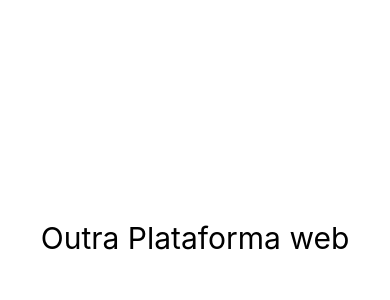
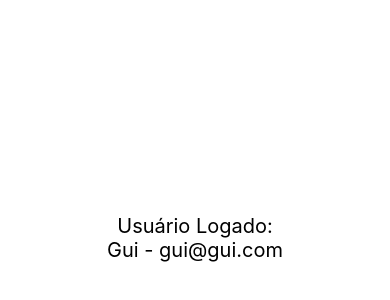
Before and after one commit to T-Terra/appTest, a React Native app: screen / in a window 390 px wide. Shown: the part 184-484 px from the top of the page. Built offline with nearby package versions, Linux system fonts and the light colour scheme.

Commit message:
feat: list of render conditional

```diff
--- a/src/App.tsx
+++ b/src/App.tsx
@@ -12,11 +12,30 @@ import Contador from "./components/Contador"
 import Pai from "./components/indireta/Pai"
 import ContadorV2 from "./components/contador/ContadorV2"
 import Plataforma from "./components/OSSystem"
+import ParImpar from "./components/ParImpar"
+import Familia from "./components/relacao/Familia";
+import Membros from "./components/relacao/Membros";
+import UsuarioLogado from "./components/UsuarioLogado";
 
 export default () => (
     <SafeAreaView style={Style.App}>
+        <UsuarioLogado usuario={{nome: "Gui", email: "gui@gui.com"}}/>
+        <UsuarioLogado usuario={{nome: "Maria"}}/>
+        <UsuarioLogado usuario={{email: "maria@gmail.com"}}/>
+        <UsuarioLogado usuario={null}/>
+        {/*
+        <Familia>
+            <Membros nome="Ana" sobrenome="Silva"/>
+            <Membros nome="Julia" sobrenome="Silva"/>
+        </Familia>
+        <Familia>
+            <Membros nome="Marcos" sobrenome="Arruda"/>
+            <Membros nome="Rafaela" sobrenome="Arruda"/>
+            <Membros nome="Henrique" sobrenome="Arruda"/>
+            <Membros nome="Gabriel" sobrenome="Arruda"/>
+        </Familia>
+        <ParImpar num={11}/>
         <Plataforma/>
-        {/*
         <ContadorV2/>
         <Pai/>
         <Pai/>
--- /dev/null
+++ b/src/components/If.tsx
@@ -0,0 +1,7 @@
+export default props => {
+    if(props.teste) {
+        return props.children
+    } else {
+        return false
+    }
+}
--- /dev/null
+++ b/src/components/ParImpar.tsx
@@ -0,0 +1,16 @@
+import React from 'react'
+import { Text, View } from 'react-native'
+import StyleFont from './Estilo'
+
+export default ({num = 0}) => {
+    return (
+        <View>
+            <Text style={StyleFont.MiddleFont}>O resultado é: </Text>
+            {
+                num % 2 === 0
+                ? <Text style={StyleFont.MiddleFont}>Par</Text>
+                : <Text style={StyleFont.MiddleFont}>Ímpar</Text>
+            }
+        </View>
+    )
+}
--- /dev/null
+++ b/src/components/UsuarioLogado.tsx
@@ -0,0 +1,20 @@
+import React from 'react'
+import { Text } from 'react-native'
+import StyleFont from './Estilo'
+import If from './If'
+
+export default props => {
+    const usuario = props.usuario || {}
+    return (
+        <>
+            <If teste={usuario && usuario.nome && usuario.email}>
+                <Text style={StyleFont.MiddleFont}>
+                    Usuário Logado:
+                </Text>
+                <Text style={StyleFont.MiddleFont}>
+                    {usuario.nome} - {usuario.email}
+                </Text>
+            </If>
+        </>
+    )
+}
--- /dev/null
+++ b/src/components/relacao/Familia.tsx
@@ -0,0 +1,12 @@
+import React from 'react'
+import { Text } from 'react-native'
+import StyleFont from '../Estilo'
+
+export default props => {
+    return (
+        <>
+            <Text style={StyleFont.SmallFont}>Familia</Text>
+            {props.children}
+        </>
+    )
+}
--- /dev/null
+++ b/src/components/relacao/Membros.tsx
@@ -0,0 +1,9 @@
+import React from 'react'
+import { Text } from 'react-native'
+import StyleFont from '../Estilo'
+
+export default props => {
+    return (
+        <Text style={StyleFont.MiddleFont}>{props.nome} {props.sobrenome}</Text>
+    )
+}
```
